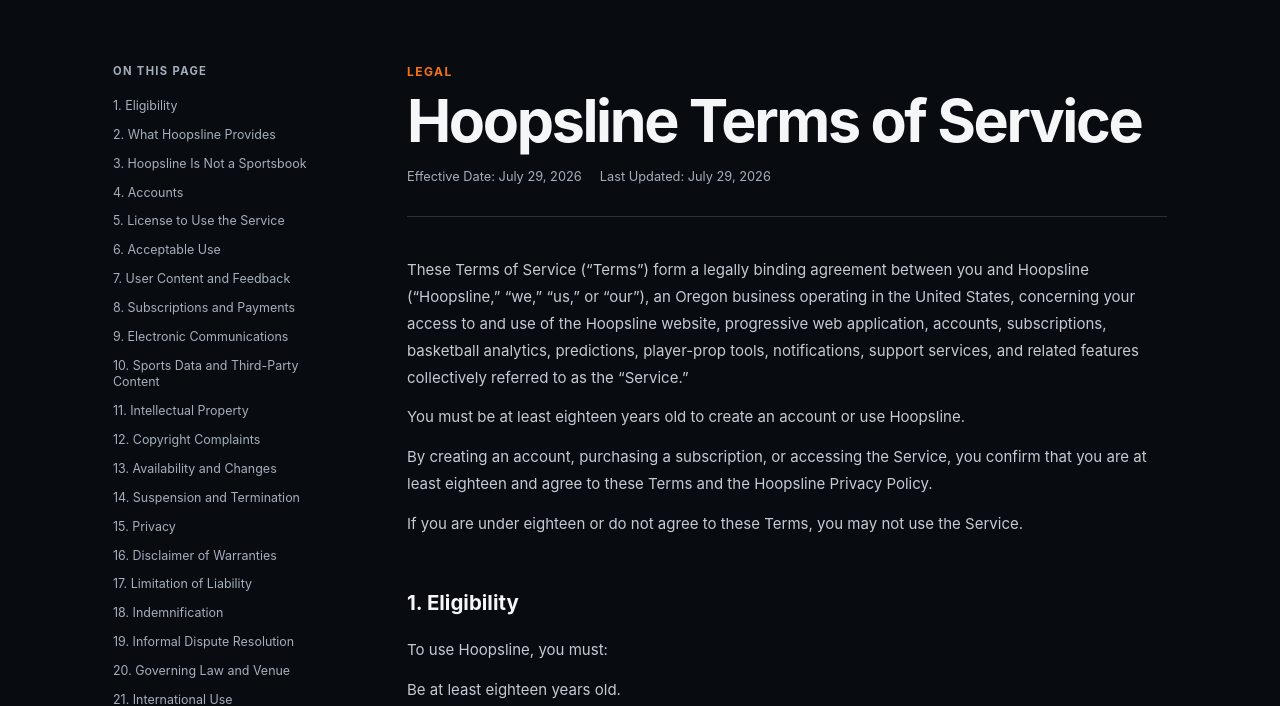
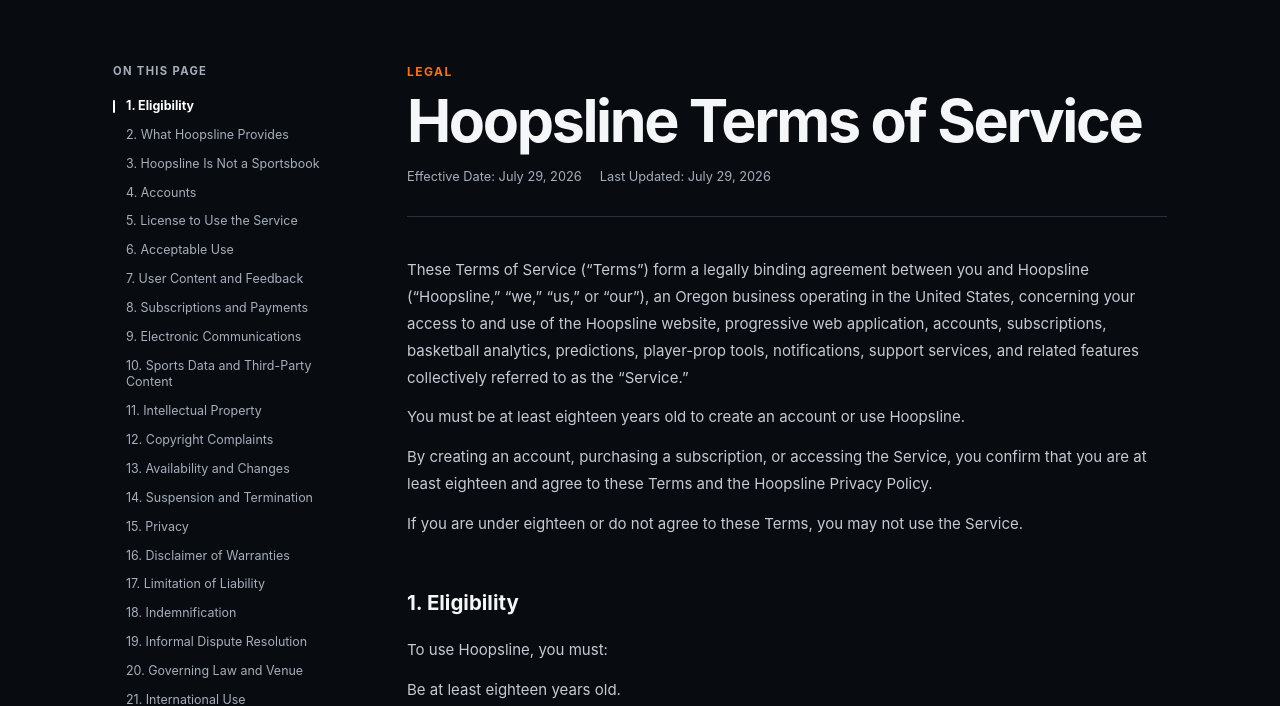
Before and after one commit to AndrewTernes/Hoopsline-Waitlist, a Flask app: page /terms in a window 1280 px wide. Shown: the part 69-775 px from the top of the page. Run offline with Flask 3, Linux system fonts and the light colour scheme; some libraries are stand-ins or nearby versions.

Commit message:
Highlight active legal section while scrolling

```diff
--- a/templates/legal.html
+++ b/templates/legal.html
@@ -62,13 +62,29 @@
     }
     .legal-nav a {
       display: block;
-      padding: 6px 0;
+      position: relative;
+      padding: 6px 0 6px 13px;
       color: var(--muted);
       font-size: .78rem;
       line-height: 1.35;
       text-decoration: none;
+      transition: color .16s ease;
     }
     .legal-nav a:hover, .legal-nav a:focus-visible { color: var(--accent); }
+    .legal-nav a.is-active {
+      color: #fff;
+      font-weight: 700;
+    }
+    .legal-nav a.is-active::before {
+      content: "";
+      position: absolute;
+      left: 0;
+      top: 8px;
+      bottom: 8px;
+      width: 2px;
+      border-radius: 2px;
+      background: #fff;
+    }
     .legal-title {
       padding-bottom: 32px;
       border-bottom: 1px solid var(--border);
@@ -139,5 +155,48 @@
   </main>
 
   <footer class="legal-footer">&copy; 2026 Hoopsline. All rights reserved.</footer>
+  <script nonce="{{ csp_nonce }}">
+    (function () {
+      var links = Array.from(document.querySelectorAll('.legal-nav a[href^="#"]'));
+      var sections = links.map(function (link) {
+        return document.querySelector(link.getAttribute('href'));
+      }).filter(Boolean);
+      var ticking = false;
+
+      function updateActiveSection() {
+        var readingLine = Math.min(180, window.innerHeight * 0.28);
+        var activeIndex = 0;
+
+        sections.forEach(function (section, index) {
+          if (section.getBoundingClientRect().top <= readingLine) {
+            activeIndex = index;
+          }
+        });
+
+        links.forEach(function (link, index) {
+          var active = index === activeIndex;
+          link.classList.toggle('is-active', active);
+          if (active) {
+            link.setAttribute('aria-current', 'location');
+          } else {
+            link.removeAttribute('aria-current');
+          }
+        });
+        ticking = false;
+      }
+
+      function requestUpdate() {
+        if (!ticking) {
+          window.requestAnimationFrame(updateActiveSection);
+          ticking = true;
+        }
+      }
+
+      window.addEventListener('scroll', requestUpdate, { passive: true });
+      window.addEventListener('resize', requestUpdate);
+      window.addEventListener('hashchange', requestUpdate);
+      updateActiveSection();
+    }());
+  </script>
 </body>
 </html>
```
